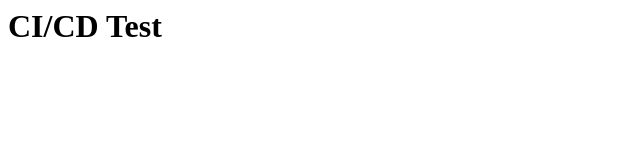
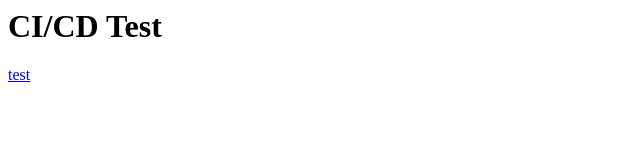
Before and after one commit to aatutor/ci-cd-test, a plain HTML site: page index.html in a window 1280 px wide. Shown: the full height of the page, 0-640 px from the left. Drawn offline with Linux system fonts and the light colour scheme.

Commit message:
link test

```diff
--- a/index.html
+++ b/index.html
@@ -6,5 +6,6 @@
 </head>
 <body>
 	<h1>CI/CD Test</h1>
+	<a href="./test.html">test</a>
 </body>
 </html>
```
